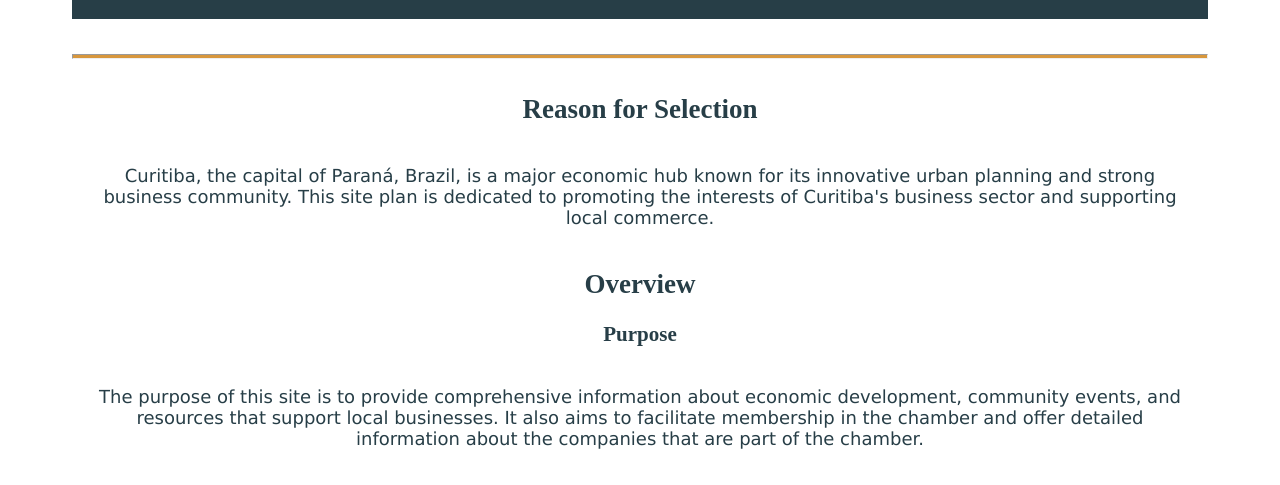
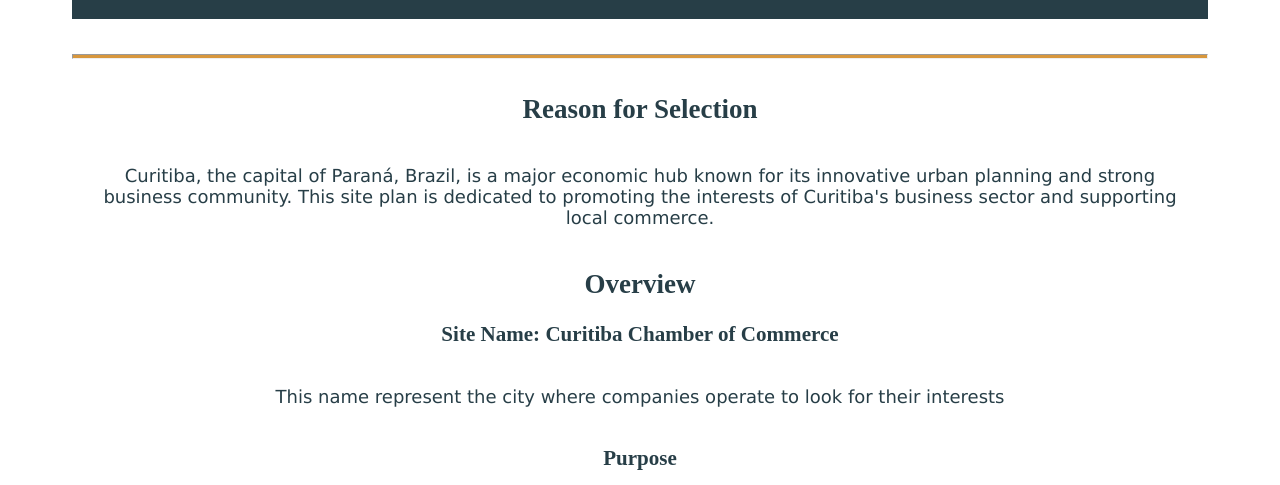
Before and after one commit to tocodevictor1995/wdd230, a plain HTML site: page week01/chamber-site-plan.html in a window 1280 px wide. Shown: the part 286-771 px from the top of the page. Drawn offline with Linux system fonts and the light colour scheme.

Commit message:
Add files via upload

```diff
--- a/week01/chamber-site-plan.html
+++ b/week01/chamber-site-plan.html
@@ -28,6 +28,8 @@
       </p>
 
       <h2>Overview</h2>
+      <h3>Site Name: Curitiba Chamber of Commerce</h3>
+      <p>This name represent the city where companies operate to look for their interests</p>
       <h3>Purpose</h3>
       <p>
         The purpose of this site is to provide comprehensive information about economic development, community events, and resources that support local businesses. It also aims to facilitate membership in the chamber and offer detailed information about the companies that are part of the chamber.
```
